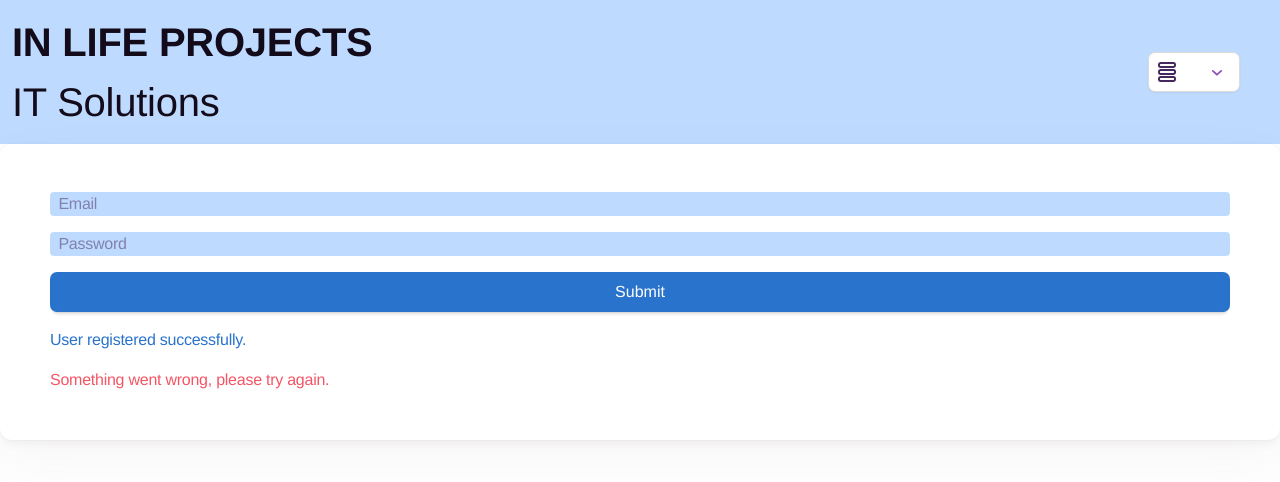
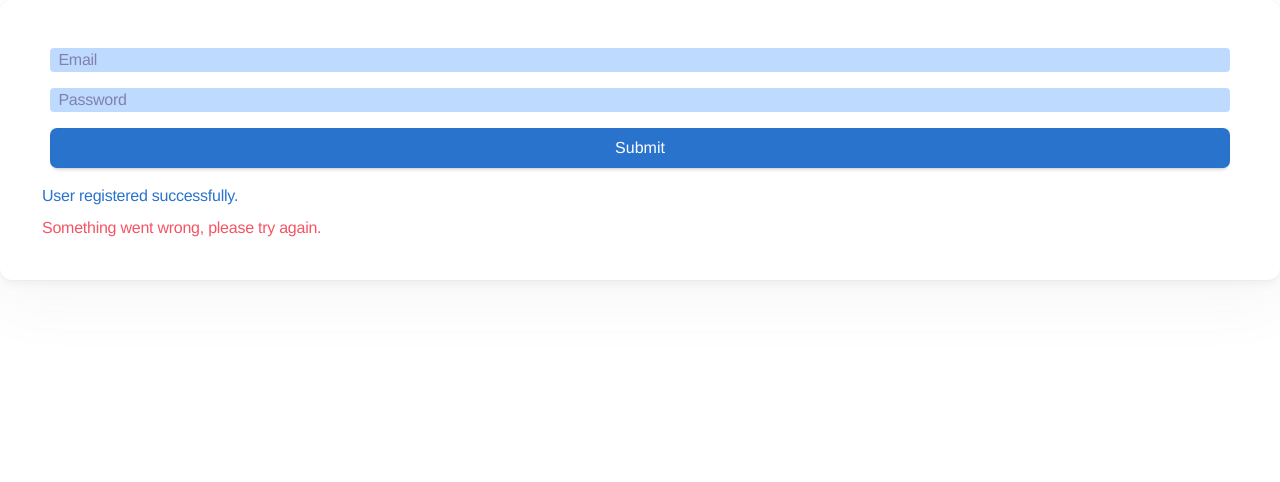
Before and after one commit to OhMyLaia/In-Life-Employee-Finder, a Vue app: page /register in a window 1280 px wide. Shown: the top 482 px of the page. Built offline with nearby package versions, Linux system fonts and the light colour scheme; a web font is replaced by a local one.

Commit message:
navbar and its routing hides when user is in login or register view

```diff
--- a/src/components/Navbar.vue
+++ b/src/components/Navbar.vue
@@ -1,7 +1,8 @@
 <script setup lang="ts">
 import { RouterLink, useRoute } from 'vue-router';
 import GenericSvg from './GenericSvg.vue';
-// import icons from "../../src/assets/biings-ds/build/bds-icons.min.svg#line-compact-g"
+
+const route = useRoute();
 
 const isActiveLink = (routePath: string) => {
     const route = useRoute();
@@ -11,7 +12,8 @@ const isActiveLink = (routePath: string) => {
 </script>
 
 <template>
-    <section class="bg-blue-200 p-3">
+    <section v-if="route.path !== '/login' && route.path !== '/register'"
+    class="bg-blue-200 p-3">
         <nav class="columns is-vcentered is-mobile">
             <div class="column">
                 <h1 class="is-size-4-mobile
--- a/src/views/firebase-auth/RegisterView.vue
+++ b/src/views/firebase-auth/RegisterView.vue
@@ -1,9 +1,11 @@
 <script setup lang="ts">
+
 import { ref } from 'vue';
 import type { Ref } from 'vue';
 import GenericButton from '../../components/GenericButton.vue';
 import { getAuth, createUserWithEmailAndPassword } from 'firebase/auth';
 import GenericInfoSpan from '../../components/GenericButton.vue';
+import { useRouter } from 'vue-router';
 
 enum SignStatus {
     success = 'success',
@@ -22,6 +24,7 @@ const email: Ref<string, string> = ref('');
 const password: Ref<string, string> = ref('');
 const status: Ref<SignStatus> = ref(SignStatus.pending);
 const error: Ref<AuthError> = ref(AuthError.unknown);
+const router = useRouter();
 
 const showStatusMessage = (statusParam: SignStatus) => {
     let message: string = '';
@@ -74,6 +77,7 @@ const showAuthMessage = (authParam: AuthError) => {
                 showStatusMessage(SignStatus.success);
                 status.value = SignStatus.success;
                 console.log(`user registered successfully`);
+                router.push('/home')
             })
             .catch((err) => {
                 const mappedError = mapFirebaseError(err.code)
@@ -93,19 +97,20 @@ const showAuthMessage = (authParam: AuthError) => {
             <input class="m-2 bg-blue-200 rounded" type="email" placeholder="  Email" v-model="email">
             <input class="m-2 bg-blue-200 rounded" type="password" placeholder="  Password" v-model="password">
 
-            <GenericButton :text="'Submit'"
+            <GenericButton
+            :text="'Submit'"
             :class="'button is-info m-2'"
             @click="handleRegisterUser" />
 
             <p v-if="SignStatus.success">
                 <GenericInfoSpan
                 :text="showStatusMessage(SignStatus.success)"
-                class="has-text-info m-2" />
+                class="has-text-info mt-2" />
             </p>
             <p v-if="SignStatus.failure">
                 <GenericInfoSpan
                 :text="showAuthMessage(error)"
-                class="has-text-danger m-2"
+                class="has-text-danger mt-2"
                 />
             </p>
         </div>
```
